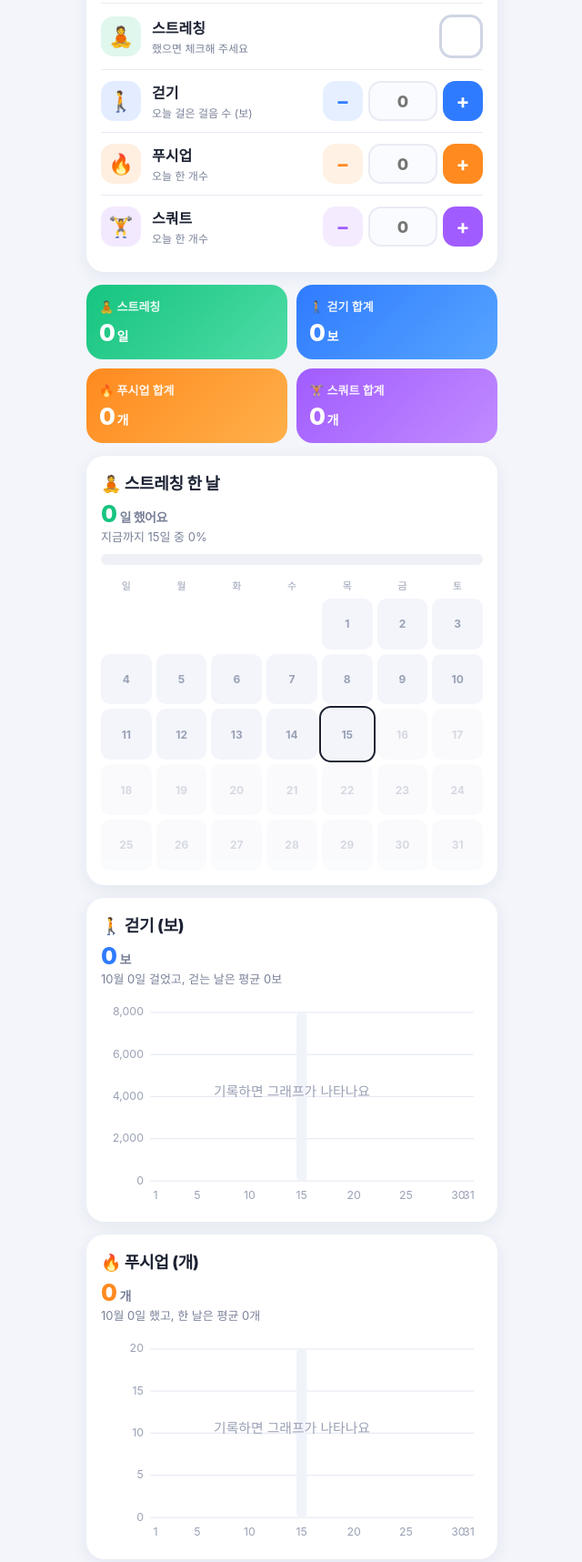
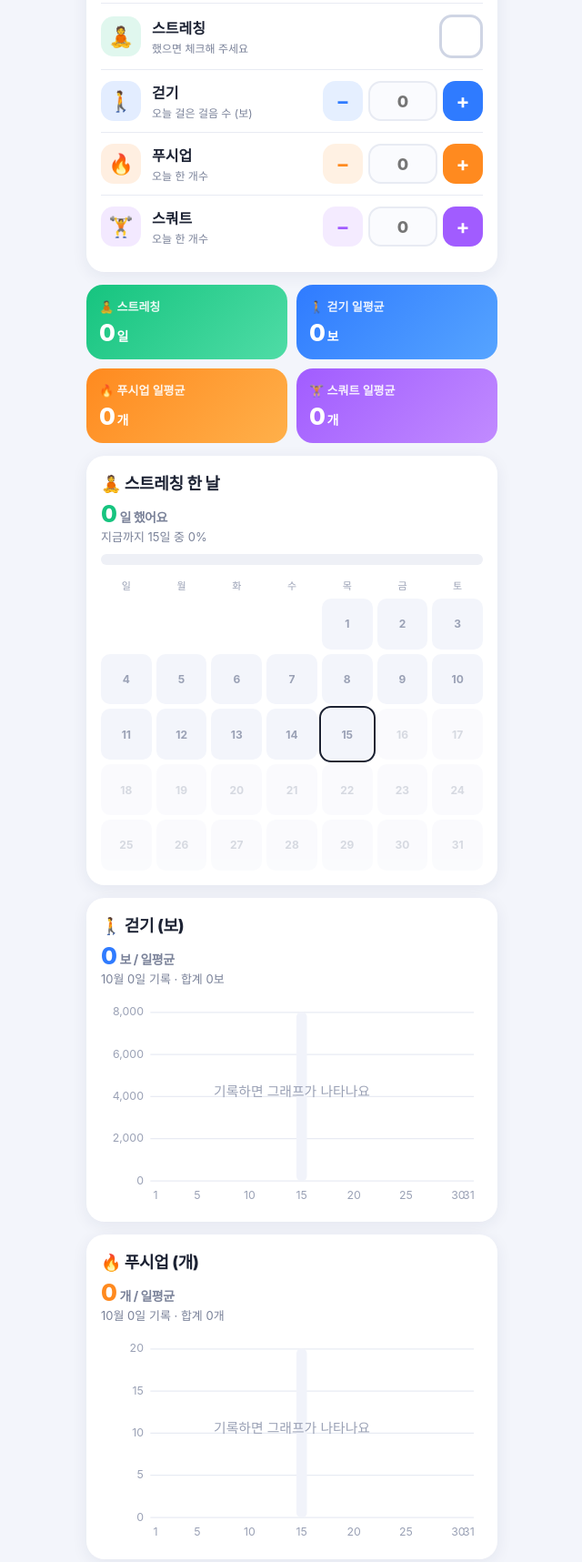
Before and after one commit to cyberkoh-hub/workout, a plain HTML site: page index.html in a window 1280 px wide. Shown: the part 270-1987 px from the top of the page at 91% size, without its empty margins (319-959 px from the left). Drawn offline with Linux system fonts and the light colour scheme.

Commit message:
Add files via upload

```diff
--- a/index.html
+++ b/index.html
@@ -342,30 +342,33 @@ svg.chart{width:100%;height:auto;display:block;margin-top:8px}
     var walkTotal=sum(walk), pushTotal=sum(push), squatTotal=sum(squat);
     var walkDays=walk.filter(function(v){return v>0;}).length;
     var pushDays=push.filter(function(v){return v>0;}).length;
+    var avg=function(t,dd){return dd?Math.round(t/dd):0;};
+    var walkAvg=avg(walkTotal,walkDays), pushAvg=avg(pushTotal,pushDays);
     var stDays=stretch.filter(Boolean).length, sqDays=squat.filter(function(v){return v>0;}).length;
+    var squatAvg=avg(squatTotal,sqDays);
 
     var h='<div class="tiles">'
       +'<div class="tile" style="background:linear-gradient(135deg,#16c47f,#4fdca6)"><div class="t">🧘 스트레칭</div><div class="v">'+stDays+'<small>일</small></div></div>'
-      +'<div class="tile" style="background:linear-gradient(135deg,#2f7bff,#56a4ff)"><div class="t">🚶 걷기 합계</div><div class="v">'+fmt(walkTotal)+'<small>보</small></div></div>'
-      +'<div class="tile" style="background:linear-gradient(135deg,#ff8a1f,#ffb04a)"><div class="t">🔥 푸시업 합계</div><div class="v">'+pushTotal.toLocaleString('ko-KR')+'<small>개</small></div></div>'
-      +'<div class="tile" style="background:linear-gradient(135deg,#a15cff,#c18bff)"><div class="t">🏋️ 스쿼트 합계</div><div class="v">'+squatTotal.toLocaleString('ko-KR')+'<small>개</small></div></div>'
+      +'<div class="tile" style="background:linear-gradient(135deg,#2f7bff,#56a4ff)"><div class="t">🚶 걷기 일평균</div><div class="v">'+fmt(walkAvg)+'<small>보</small></div></div>'
+      +'<div class="tile" style="background:linear-gradient(135deg,#ff8a1f,#ffb04a)"><div class="t">🔥 푸시업 일평균</div><div class="v">'+fmt(pushAvg)+'<small>개</small></div></div>'
+      +'<div class="tile" style="background:linear-gradient(135deg,#a15cff,#c18bff)"><div class="t">🏋️ 스쿼트 일평균</div><div class="v">'+fmt(squatAvg)+'<small>개</small></div></div>'
       +'</div>';
 
     h+=daysCard('stretch','🧘','스트레칭 한 날',stretch,elapsed);
 
     h+='<section class="card"><div class="cardhead"><h2>🚶 걷기 (보)</h2></div>'
-      +'<div class="big" style="color:'+COLORS.walk+'">'+fmt(walkTotal)+'<small>보</small></div>'
-      +'<div class="subtxt">'+(vm+1)+'월 '+walkDays+'일 걸었고, 걷는 날은 평균 '+fmt(walkDays?Math.round(walkTotal/walkDays):0)+'보</div>'
+      +'<div class="big" style="color:'+COLORS.walk+'">'+fmt(walkAvg)+'<small>보 / 일평균</small></div>'
+      +'<div class="subtxt">'+(vm+1)+'월 '+walkDays+'일 기록 · 합계 '+fmt(walkTotal)+'보</div>'
       +barChart(walk,COLORS.walk,8000)+'</section>';
 
     h+='<section class="card"><div class="cardhead"><h2>🔥 푸시업 (개)</h2></div>'
-      +'<div class="big" style="color:'+COLORS.pushup+'">'+pushTotal.toLocaleString('ko-KR')+'<small>개</small></div>'
-      +'<div class="subtxt">'+(vm+1)+'월 '+pushDays+'일 했고, 한 날은 평균 '+fmt(pushDays?Math.round(pushTotal/pushDays):0)+'개</div>'
+      +'<div class="big" style="color:'+COLORS.pushup+'">'+fmt(pushAvg)+'<small>개 / 일평균</small></div>'
+      +'<div class="subtxt">'+(vm+1)+'월 '+pushDays+'일 기록 · 합계 '+fmt(pushTotal)+'개</div>'
       +barChart(push,COLORS.pushup,20)+'</section>';
 
     h+='<section class="card"><div class="cardhead"><h2>🏋️ 스쿼트 (개)</h2></div>'
-      +'<div class="big" style="color:'+COLORS.squat+'">'+squatTotal.toLocaleString('ko-KR')+'<small>개</small></div>'
-      +'<div class="subtxt">'+(vm+1)+'월 '+sqDays+'일 했고, 한 날은 평균 '+fmt(sqDays?Math.round(squatTotal/sqDays):0)+'개</div>'
+      +'<div class="big" style="color:'+COLORS.squat+'">'+fmt(squatAvg)+'<small>개 / 일평균</small></div>'
+      +'<div class="subtxt">'+(vm+1)+'월 '+sqDays+'일 기록 · 합계 '+fmt(squatTotal)+'개</div>'
       +barChart(squat,COLORS.squat,20)+'</section>';
     $('month').innerHTML=h;
   }
```
